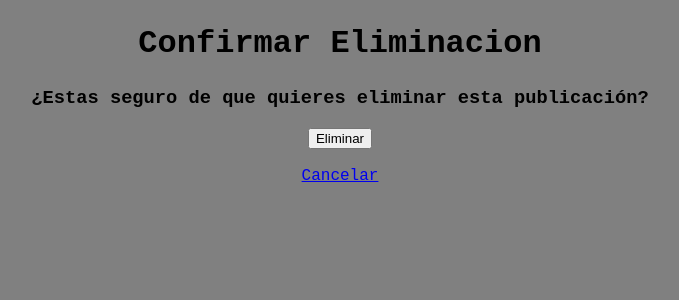
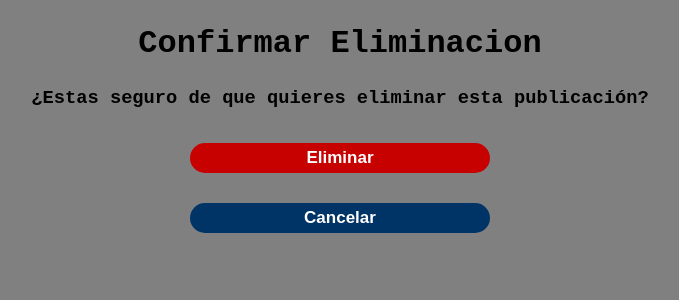
Before and after one commit to Gaston-Care/Blog, a Django app: page /eliminar/7/ in a window 1280 px wide. Shown: the top 300 px of the page, without its empty margins (300-979 px from the left). Run offline with Django 4.2, Linux system fonts and the light colour scheme; a user stored in the database is signed in; data comes from the database, SQL or seed files in the repository.

Commit message:
Se añadieron estilos a la plantilla 'confirmar_eliminacion'.

```diff
--- a/post/static/post/styles.css
+++ b/post/static/post/styles.css
@@ -28,13 +28,12 @@ nav ul a {
 }
 
 .user{
-    text-align: start;
+    text-align: center;
     margin-left: 15px;
 }
 
 header a {
     color: #003366;
-    margin-left: 75px;
 }
 
 body {
@@ -100,12 +99,12 @@ form textarea {
     text-align: center;
     font-size: 17px;
     cursor: pointer;
-    background-color: #e24800;
+    background-color: #003366;
     margin: 15px;
 }
 
 .boton:hover{
-    background-color: #ff5100;
+    background-color: #004c97;
 }
 
 .boton-eliminar {
--- a/post/templates/confirmar_eliminacion.html
+++ b/post/templates/confirmar_eliminacion.html
@@ -12,9 +12,12 @@
     <h3>¿Estas seguro de que quieres eliminar esta publicación?</h3>
     <form method="post">
         {% csrf_token %}
-        <button type="submit">Eliminar</button>
+        <button class="boton-eliminar" type="submit">Eliminar</button>
     </form>
-    <br>
-    <a href="{% url 'publicaciones' %}">Cancelar</a>
+
+    <form method="get" action="{% url 'publicaciones' %}">
+        {% csrf_token %}
+        <button class="boton" type="submit">Cancelar</button>
+    </form>
 </body>
 </html>
```
